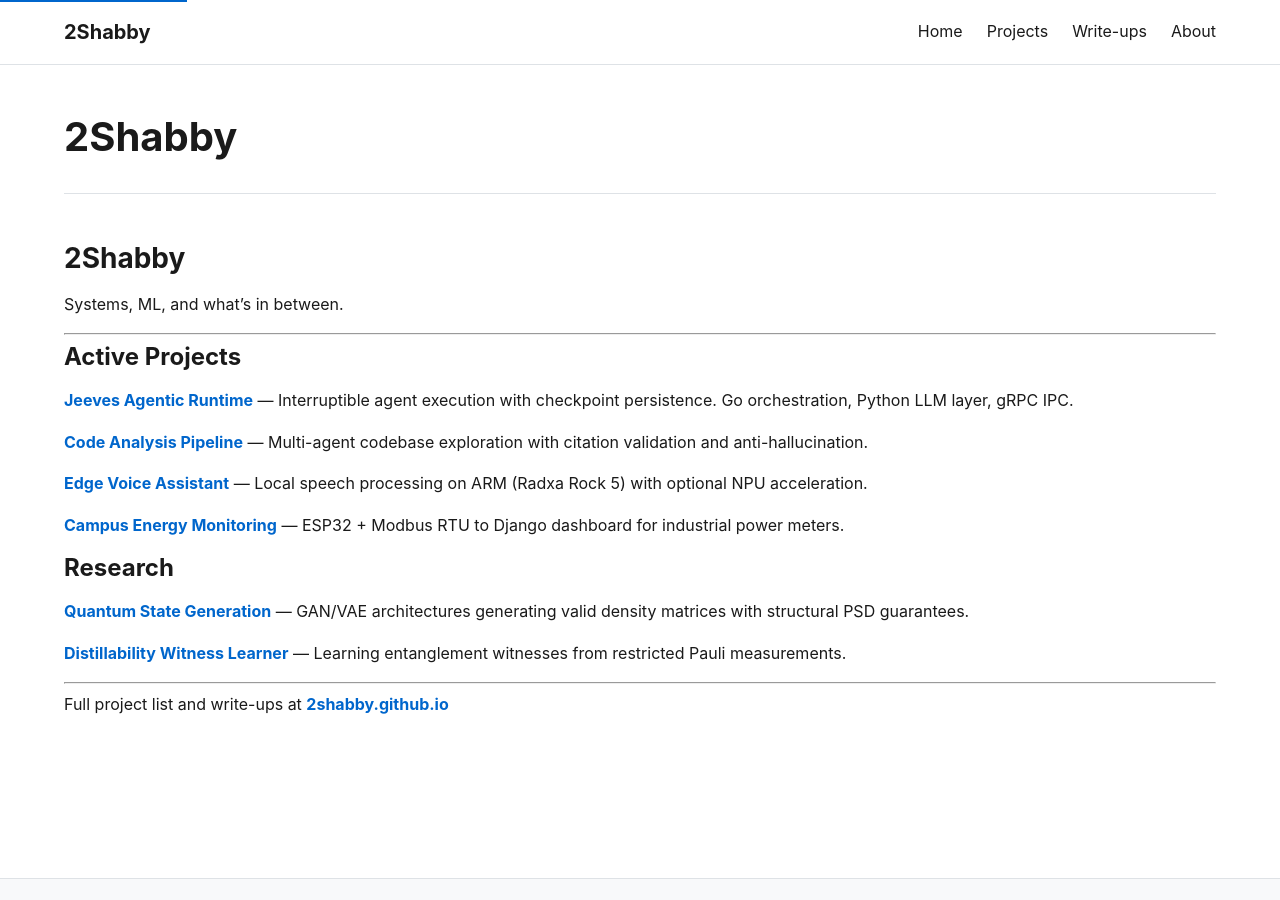
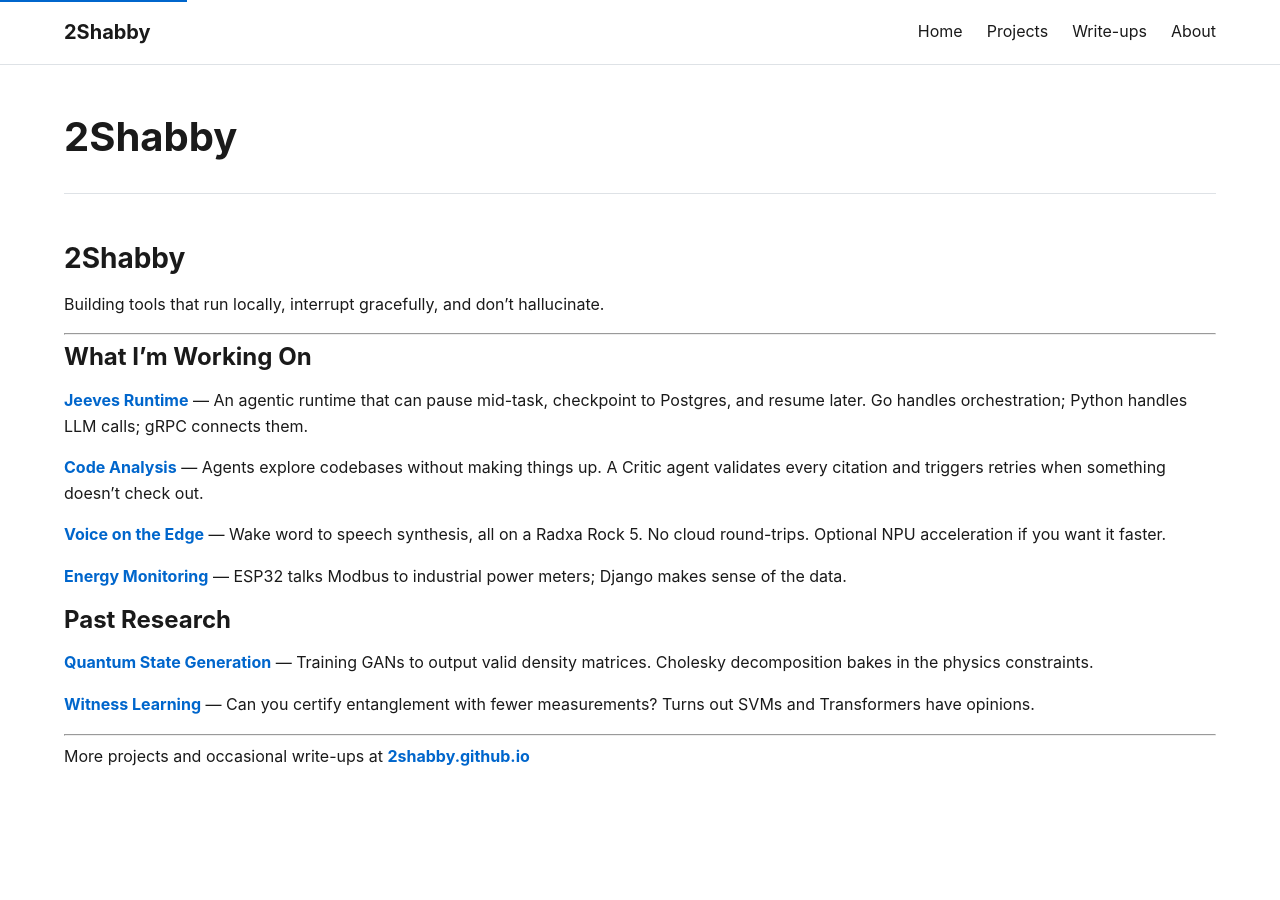
Before and after one commit to 2Shabby/2shabby.github.io, a Jekyll site: the page built from PROFILE_README.md, in a window 1280 px wide and 900 px high. Built offline with Jekyll 4.4.1, drawn with Linux system fonts in a browser that asks for light colours; our own code applies the rules of GitHub Pages for plain Markdown files.

Commit message:
docs: Add personality and varied tempo to profile README
- Opening hook states the throughline
- Descriptions vary in structure and length
- Conversational without being personal
- Research section has lighter touch

Co-authored-by: myclanker <myclanker@gmail.com>

```diff
--- a/PROFILE_README.md
+++ b/PROFILE_README.md
@@ -1,25 +1,25 @@
 ### 2Shabby
 
-Systems, ML, and what's in between.
+Building tools that run locally, interrupt gracefully, and don't hallucinate.
 
 ---
 
-#### Active Projects
+#### What I'm Working On
 
-**[Jeeves Agentic Runtime](https://github.com/Jeeves-Cluster-Organization/jeeves-core)** — Interruptible agent execution with checkpoint persistence. Go orchestration, Python LLM layer, gRPC IPC.
+**[Jeeves Runtime](https://github.com/Jeeves-Cluster-Organization/jeeves-core)** — An agentic runtime that can pause mid-task, checkpoint to Postgres, and resume later. Go handles orchestration; Python handles LLM calls; gRPC connects them.
 
-**[Code Analysis Pipeline](https://github.com/Jeeves-Cluster-Organization/jeeves-capability-code-analysis)** — Multi-agent codebase exploration with citation validation and anti-hallucination.
+**[Code Analysis](https://github.com/Jeeves-Cluster-Organization/jeeves-capability-code-analysis)** — Agents explore codebases without making things up. A Critic agent validates every citation and triggers retries when something doesn't check out.
 
-**[Edge Voice Assistant](https://github.com/Jeeves-Cluster-Organization/voice_radxa_gateway)** — Local speech processing on ARM (Radxa Rock 5) with optional NPU acceleration.
+**[Voice on the Edge](https://github.com/Jeeves-Cluster-Organization/voice_radxa_gateway)** — Wake word to speech synthesis, all on a Radxa Rock 5. No cloud round-trips. Optional NPU acceleration if you want it faster.
 
-**[Campus Energy Monitoring](https://github.com/2Shabby/ESW)** — ESP32 + Modbus RTU to Django dashboard for industrial power meters.
+**[Energy Monitoring](https://github.com/2Shabby/ESW)** — ESP32 talks Modbus to industrial power meters; Django makes sense of the data.
 
-#### Research
+#### Past Research
 
-**[Quantum State Generation](https://github.com/2Shabby/broadcastability_ml_project)** — GAN/VAE architectures generating valid density matrices with structural PSD guarantees.
+**[Quantum State Generation](https://github.com/2Shabby/broadcastability_ml_project)** — Training GANs to output valid density matrices. Cholesky decomposition bakes in the physics constraints.
 
-**[Distillability Witness Learner](https://github.com/Jeeves-Cluster-Organization/ML_QML_Witness_Generation)** — Learning entanglement witnesses from restricted Pauli measurements.
+**[Witness Learning](https://github.com/Jeeves-Cluster-Organization/ML_QML_Witness_Generation)** — Can you certify entanglement with fewer measurements? Turns out SVMs and Transformers have opinions.
 
 ---
 
-Full project list and write-ups at **[2shabby.github.io](https://2shabby.github.io)**
+More projects and occasional write-ups at **[2shabby.github.io](https://2shabby.github.io)**
```
